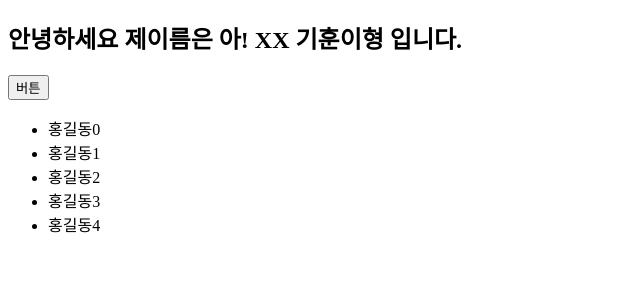
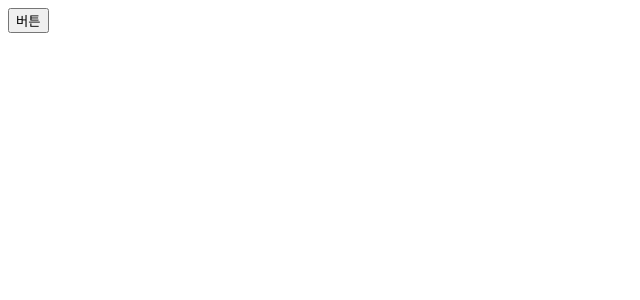
Before and after one commit to yuna-c/React-tutorial, a React (Create React App) app: page / in a window 1280 px wide. Shown: the top 300 px of the page, without its empty margins (0-640 px from the left). Built offline with nearby package versions, Linux system fonts and the light colour scheme.

Commit message:
1121 리액트에서 일반변수로 값을 담으면 안되는 이유

```diff
--- a/src/App.jsx
+++ b/src/App.jsx
@@ -1,34 +1,40 @@
+import { useState } from 'react';
+
 export default function App() {
-	//리액트에서는 특정 DOM(가상DOM) 요소 선택시 가급적 document.querySelector 사용 지양
-	//리액트 구조상 document.querySeletor은 현재 작어하고 있는 최신 가상돔이 아닌 이미 한번 real-Dom형태로 변환된 예전 DOM을 찾게 되므로 DOM요소의 신뢰성이 떨어짐
-	const name = '아! XX 기훈이형';
-	const names = ['홍길동0', '홍길동1', '홍길동2', '홍길동3', '홍길동4'];
-	const cl_name = 'wrap';
-	//미션 : 2번 txt에 문자를 집어 넣어서 button글자 내용을 변경되게 호출
-	const changebutton = (e, txt) => {
-		e.currentTarget.innerText = txt;
-		// console.log(txt);
-		console.log(e);
+	console.log('re-render');
+	// 해당 경우 : 이벤트 발생시 state의 정보값 변경이 아닌
+	// 일반 변수의 값을 변경하고 있기 때문에
+	// 리액트 입장에서는 해당 내용의 변경 사항을 중요하게 인식하지 않아서 컴포넌트 재호출(re-render)하지 않음
+	// 위와 같은 직접 변수값을 변경하는 경우 화면의 변경은 일어나지만 이 변경 사항은 리액트의 제어에서 벗어난 일반적인 DOM의 구조가 변경되는 것 뿐 (document.querySelector)
+	// 굳이 번거롭게 일반 변수가 아닌 state라는 것만 가지고 화면을 제어하도록 강제하는 이유 (모션)
+	//let num = 0; // 초기화가 안된다는 말 (button0++가 됨)
+
+	const [Num, setNum] = useState(0);
+
+	const changeButton = (e, txt) => {
+		setNum(Num + 1);
+		e.target.innerText = txt + Num;
+		//e.target.innerText = txt + Num++; 리액트 함수안에 지역변수 안돼, 중요한 정보라고 인식 못해
 	};
 
 	return (
 		<>
-			<section className={cl_name}>
-				<h1>안녕하세요 제이름은 {name} 입니다.</h1>
-				<button
-					onClick={(e) => {
-						changebutton(e, '버튼2');
-					}}
-				>
-					버튼
-				</button>
-				<br></br>
-				<ul>
-					{names.map((name, idx) => {
-						return <li key={idx}>{name}</li>;
-					})}
-				</ul>
+			<section>
+				<button onClick={(e) => changeButton(e, 'button')}>버튼</button>
 			</section>
 		</>
 	);
 }
+/*
+	리액트에서 re-render, re-paint
+	re-render : 해당 컴포넌트 재호출
+	re-paint : 컴포넌트 재 호출시 화면 출력의 변화를 담당하는 중요한 정보 값을 인지시 화면을 다시 그리면서 DOM구조 바꾸는 행위
+
+	리액트에서 re-paint를 발생시키면서 실제 변경된 구조를 인식하기 위한 경우는 다음과 같음
+	1. 물리적으로 DOM의 구조 변경
+	2. 무조건 State를 통해서 값이 변경되야 함
+
+	리액트에서 re-render 발생시키면서 실제 다음의 2경우에만 발생
+	1. state라는 정보값이 변경되거나
+	2. 물리적으로 JSX의 구조가 변경되거나
+*/
```
